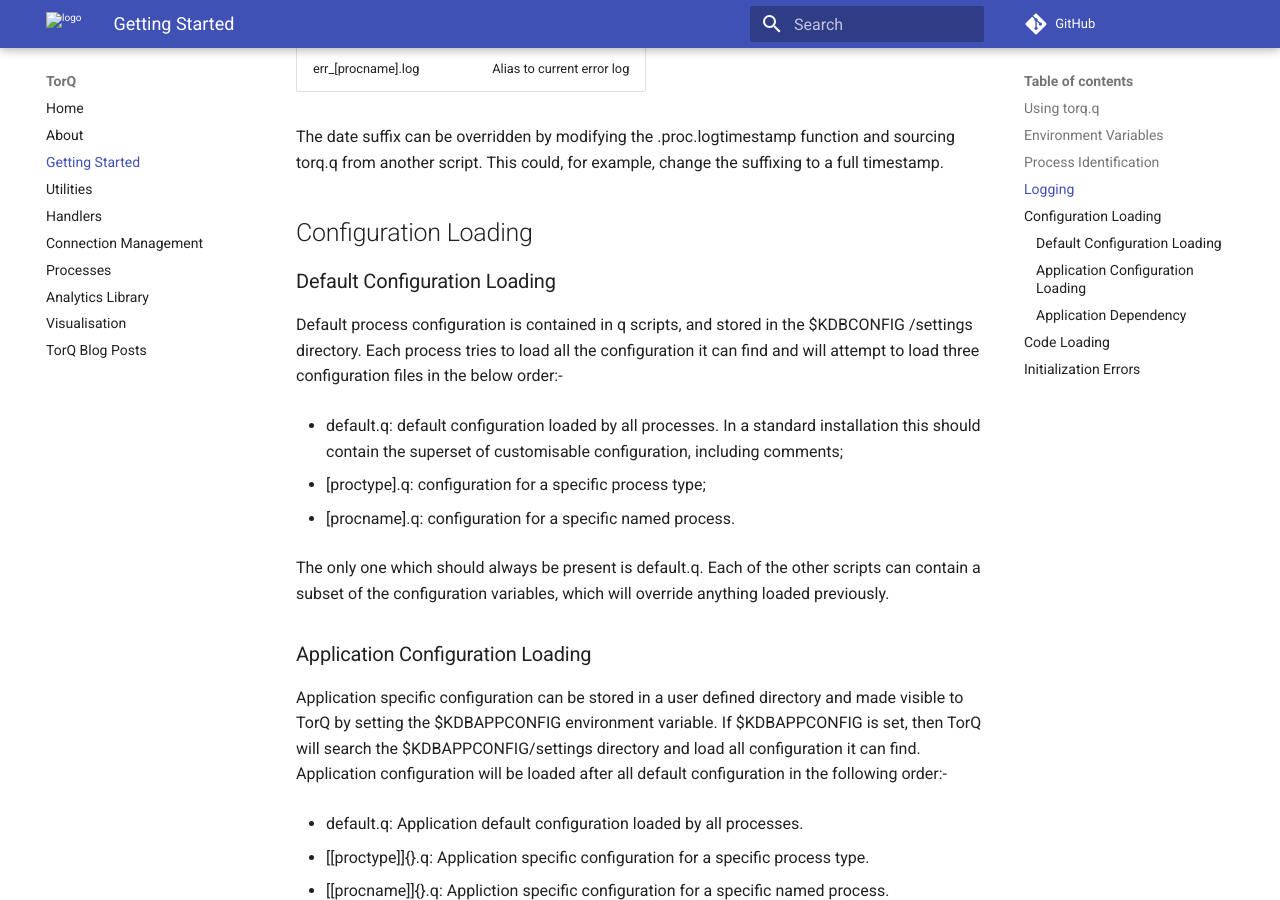
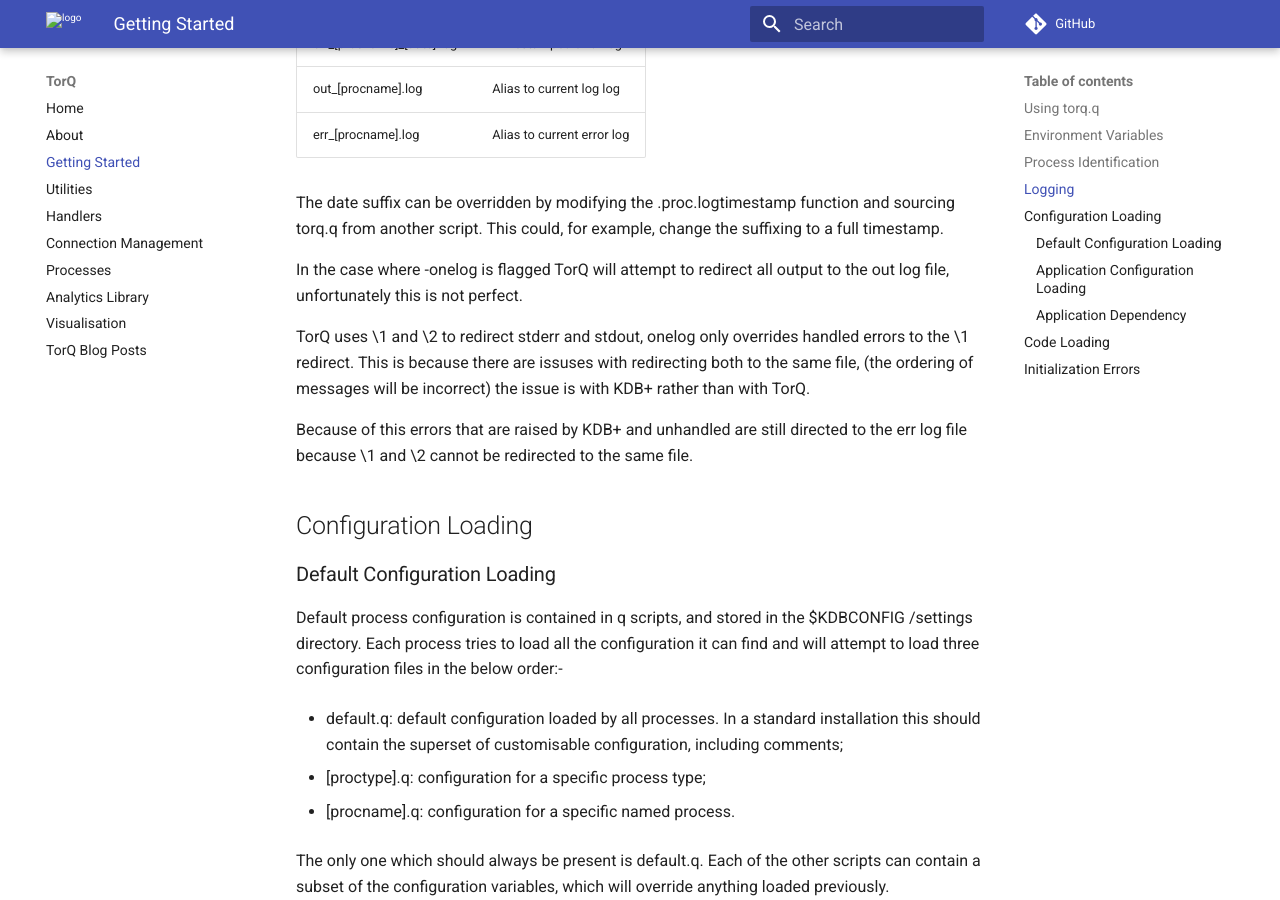
Before and after one commit to DataIntellectTech/TorQ, an MkDocs documentation site: the page built from docs/gettingstarted.md, in a window 1280 px wide and 900 px high, scrolled down 4250 px. Built offline with MkDocs 1.6.1 and Material for MkDocs 9.7.7, drawn with Linux system fonts in a browser that asks for light colours; comment, search, counter and statistics services are not loaded; old or Windows-style settings are respelled for this version of MkDocs; some of the changed text lies outside the part shown.

Commit message:
onelog flag documentation (#69)
* onelog flag documentation

* onelog flag documentation 2nd edit

* onelog flag documentation 3rd edit

* onelog flag documentation 4th edit

```diff
--- a/docs/gettingstarted.md
+++ b/docs/gettingstarted.md
@@ -82,7 +82,7 @@
   |-nopi                     |Reset the definition of .z.pi to the initial value (useful for debugging)|
   |-debug                    |Equivalent to \[-nopi -noredirect\]|
   |-usage                    |Print usage info and exit|
-
+  |-onelog                   |Writes all messages to stdout log file, note non-trapped errors will still be written to stderr log file|
 
 
 In addition any process variable in a namespace (.\*.\*) can be
@@ -194,6 +194,19 @@
 The date suffix can be overridden by modifying the .proc.logtimestamp
 function and sourcing torq.q from another script. This could, for
 example, change the suffixing to a full timestamp.
+
+In the case where -onelog is flagged TorQ will attempt to redirect
+all output to the out log file, unfortunately this is not perfect.
+
+TorQ uses \1 and \2 to redirect stderr and stdout, onelog only
+overrides handled errors to the \1 redirect. This is because
+there are issuses with redirecting both to the same file, (the ordering
+of messages will be incorrect) the issue is with KDB+ rather than
+with TorQ.
+
+Because of this errors that are raised by KDB+ and unhandled are still
+directed to the err log file because \1 and \2 cannot be redirected to
+the same file.
 
 <a name="config"></a>
 
```
